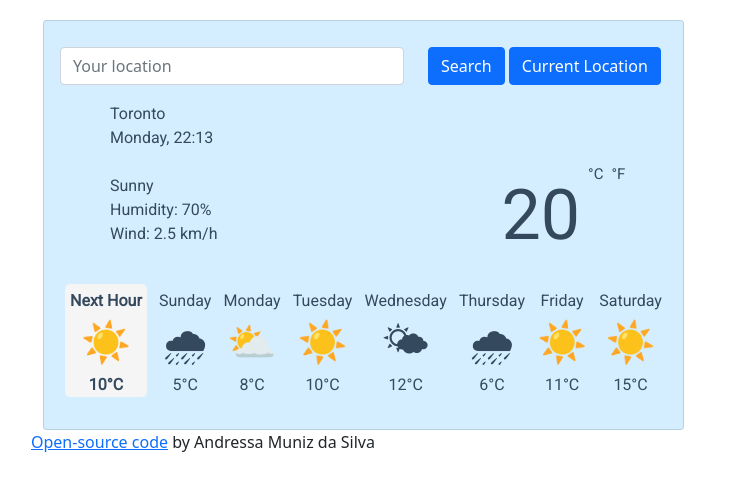
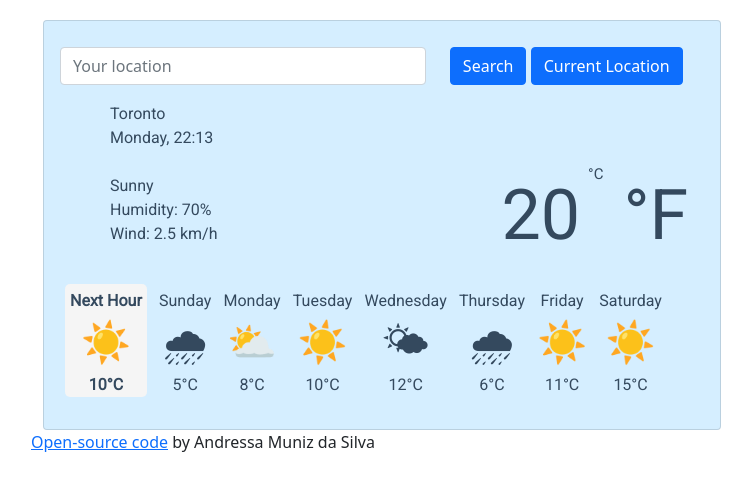
Before and after one commit to andressamuniz/weather-app, a plain HTML site: page index.html in a window 1280 px wide. Shown: the whole page, without its empty margins (39-791 px from the left). Drawn offline with nearby package versions, Linux system fonts and the light colour scheme.

Commit message:
excluded fahrenheit

```diff
--- a/index.js
+++ b/index.js
@@ -35,7 +35,10 @@ function getWeatherData(response) {
   let weatherDescription = response.data.weather[0].description;
   setWeatherDescription(weatherDescription);
 }
-
+function setWeatherDescription(newWeatherDescription) {
+  let weatherDescriptionElement = document.querySelector("#descriptionNow");
+  weatherDescriptionElement.innerHTML = newWeatherDescription;
+}
 function setWind(newWind) {
   let wind = Math.round(newWind);
   let windElement = document.querySelector("#windNow");
@@ -45,10 +48,6 @@ function setHumidity(newHumidity) {
   let humidity = Math.round(newHumidity);
   let humidityElement = document.querySelector("#humidityNow");
   humidityElement.innerHTML = `Humidity: ${humidity}%`;
-}
-function setWeatherDescription(newWeatherDescription) {
-  let weatherDescriptionElement = document.querySelector("#descriptionNow");
-  weatherDescriptionElement.innerHTML = newWeatherDescription;
 }
 
 function getTemperature(cityName) {
--- a/style.css
+++ b/style.css
@@ -61,16 +61,6 @@ body {
   color: #34495e;
   padding: 0;
   font-family: "Roboto", sans-serif;
-  cursor: pointer;
-}
-
-.fahrenheit {
-  display: block;
-  font-size: 15px;
-  color: #34495e;
-  padding: 0;
-  font-family: "Roboto", sans-serif;
-  cursor: pointer;
 }
 .weather-box li {
   display: block;
```
